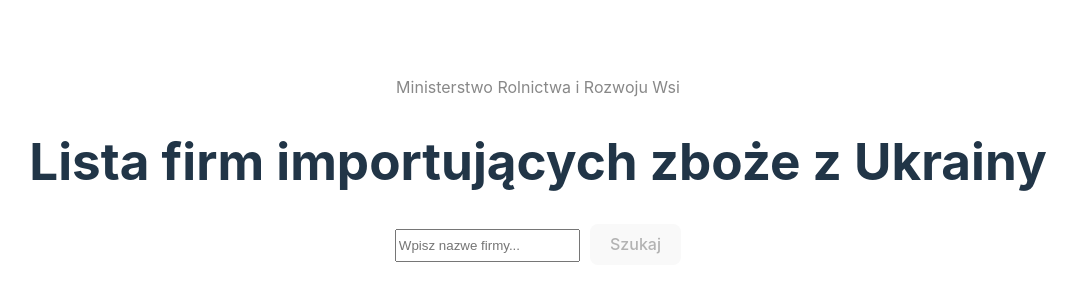
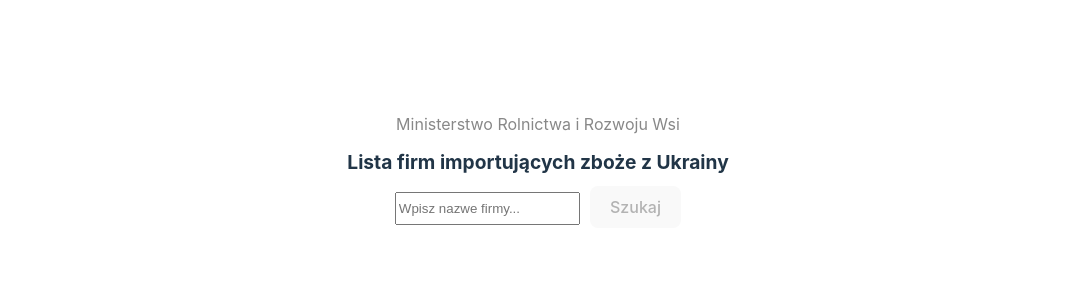
Before and after one commit to gines18/Ukraina, a React (Vite) app: page / in a window 1280 px wide. Shown: the part 238-538 px from the top of the page, without its empty margins (102-1179 px from the left). Built offline with nearby package versions, Linux system fonts and the light colour scheme.

Commit message:
change font size for 390px screen size

```diff
--- a/src/App.css
+++ b/src/App.css
@@ -6,31 +6,13 @@
   overflow-y: hidden;
 }
 
-.logo {
-  height: 6em;
-  padding: 1.5em;
-  will-change: filter;
-  transition: filter 300ms;
-}
-.logo:hover {
-  filter: drop-shadow(0 0 2em #646cffaa);
-}
-.logo.react:hover {
-  filter: drop-shadow(0 0 2em #61dafbaa);
-}
+@media (min-width: 390px) {
+  #root {
+    width: 390px;
+  }
 
-@keyframes logo-spin {
-  from {
-    transform: rotate(0deg);
-  }
-  to {
-    transform: rotate(360deg);
-  }
-}
-
-@media (prefers-reduced-motion: no-preference) {
-  a:nth-of-type(2) .logo {
-    animation: logo-spin infinite 20s linear;
+  .title {
+    font-size: 1.2rem;
   }
 }
 
--- a/src/Search.jsx
+++ b/src/Search.jsx
@@ -20,7 +20,7 @@
 
   return (
     <div>
-      <h1>Lista firm importujących zboże z Ukrainy</h1>
+      <h1 className="title">Lista firm importujących zboże z Ukrainy</h1>
       <input
         className="search"
         type="text"
```
